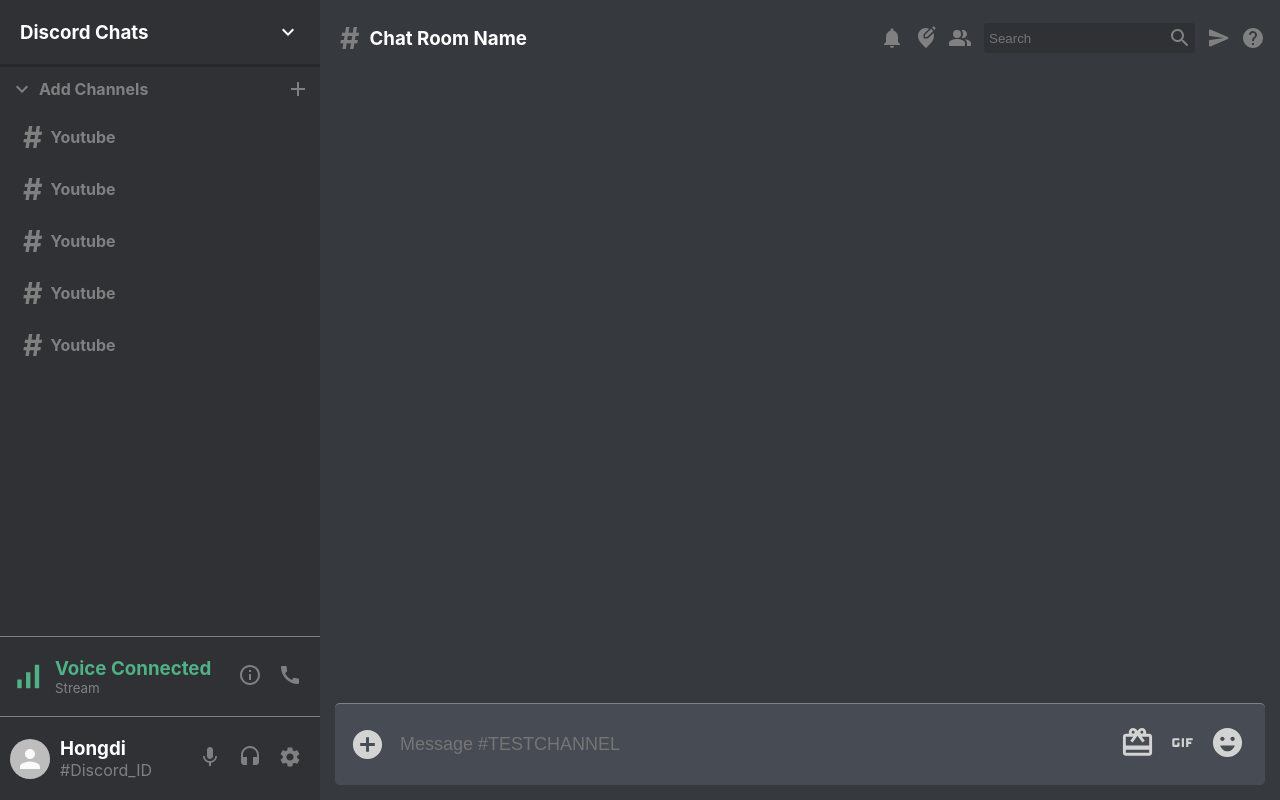
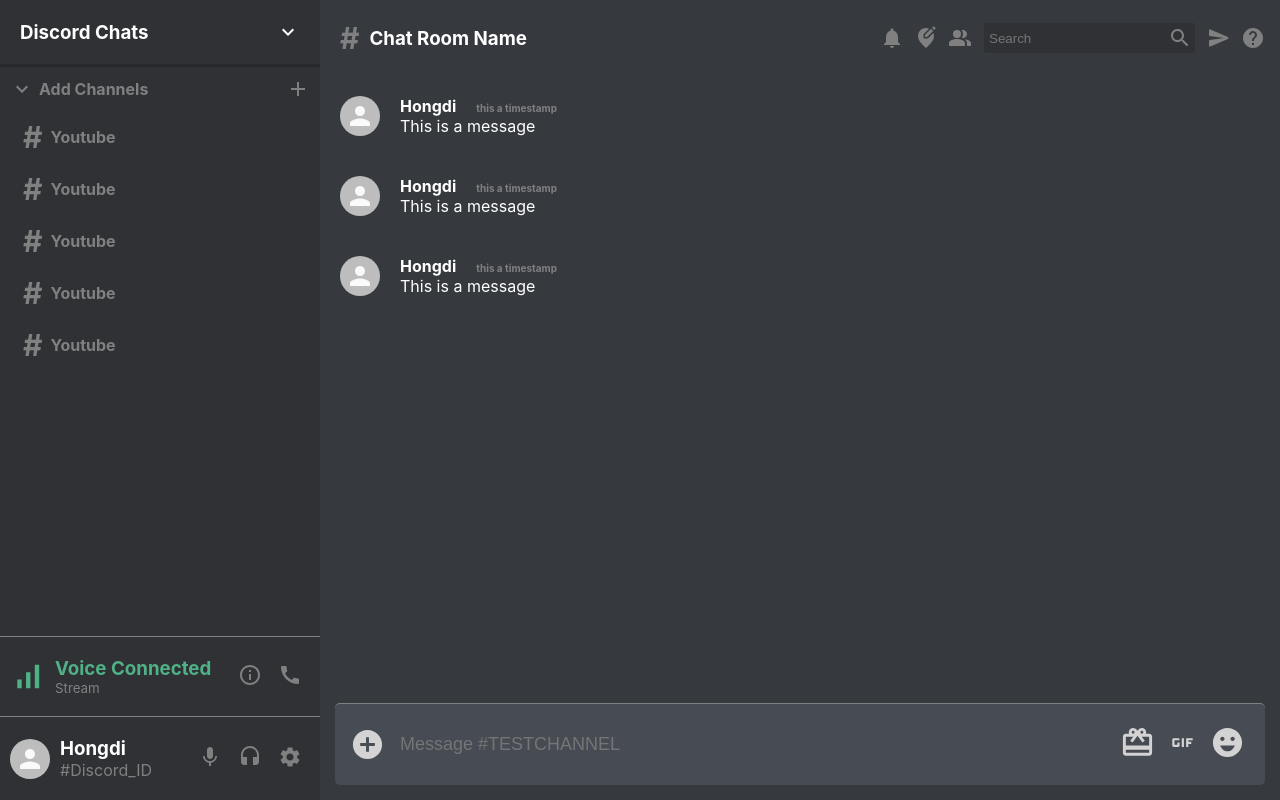
Before and after one commit to Hongdi-LAI/Discord-clone-Redux, a React (Create React App) app: page / in a window 1280 px wide. Built offline with nearby package versions, Linux system fonts and the light colour scheme.

Commit message:
Message Styling Done

```diff
--- a/src/Chat.js
+++ b/src/Chat.js
@@ -1,17 +1,21 @@
 import React from "react";
 import ChatHeader from "./ChatHeader";
+import Message from "./Message";
 import "./Chat.css";
 import AddCircleIcon from "@material-ui/icons/AddCircle";
 import CardGiftcardIcon from "@material-ui/icons/CardGiftcard";
 import GifIcon from "@material-ui/icons/Gif";
 import EmojiEmotionsIcon from "@material-ui/icons/EmojiEmotions";
-import { Gif } from "@material-ui/icons";
 
 function Chat() {
   return (
     <div className="chat">
       <ChatHeader />
-      <div className="chat__messages"></div>
+      <div className="chat__messages">
+        <Message />
+        <Message />
+        <Message />
+      </div>
       <div className="chat__input">
         <AddCircleIcon fontSize="large" />
         <form>
--- /dev/null
+++ b/src/Message.css
@@ -0,0 +1,16 @@
+.message {
+  display: flex;
+  align-items: center;
+  padding: 20px;
+  color: white;
+}
+
+.message__info {
+  margin-left: 20px;
+}
+
+.message__timestamp {
+  color: gray;
+  margin-left: 20px;
+  font-size: x-small;
+}
--- /dev/null
+++ b/src/Message.js
@@ -0,0 +1,20 @@
+import { Avatar } from "@material-ui/core";
+import React from "react";
+import "./Message.css";
+
+function Message() {
+  return (
+    <div className="message">
+      <Avatar src="" alt="" />
+      <div className="message__info">
+        <h4>
+          Hongdi
+          <span className="message__timestamp">this a timestamp</span>
+        </h4>
+        <p>This is a message</p>
+      </div>
+    </div>
+  );
+}
+
+export default Message;
```
